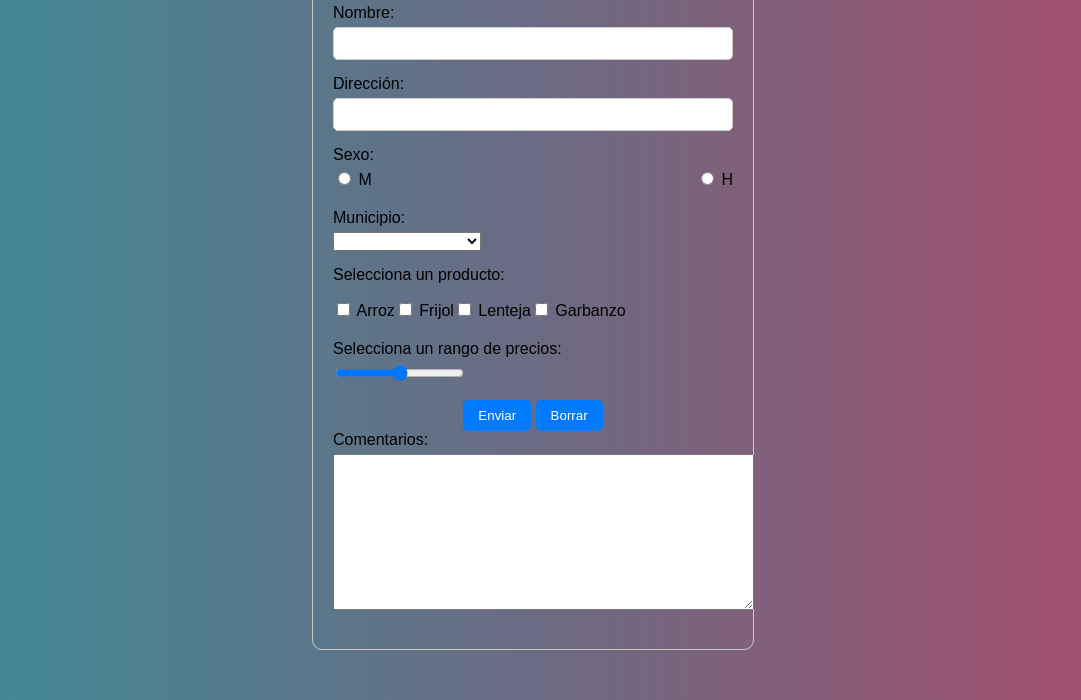
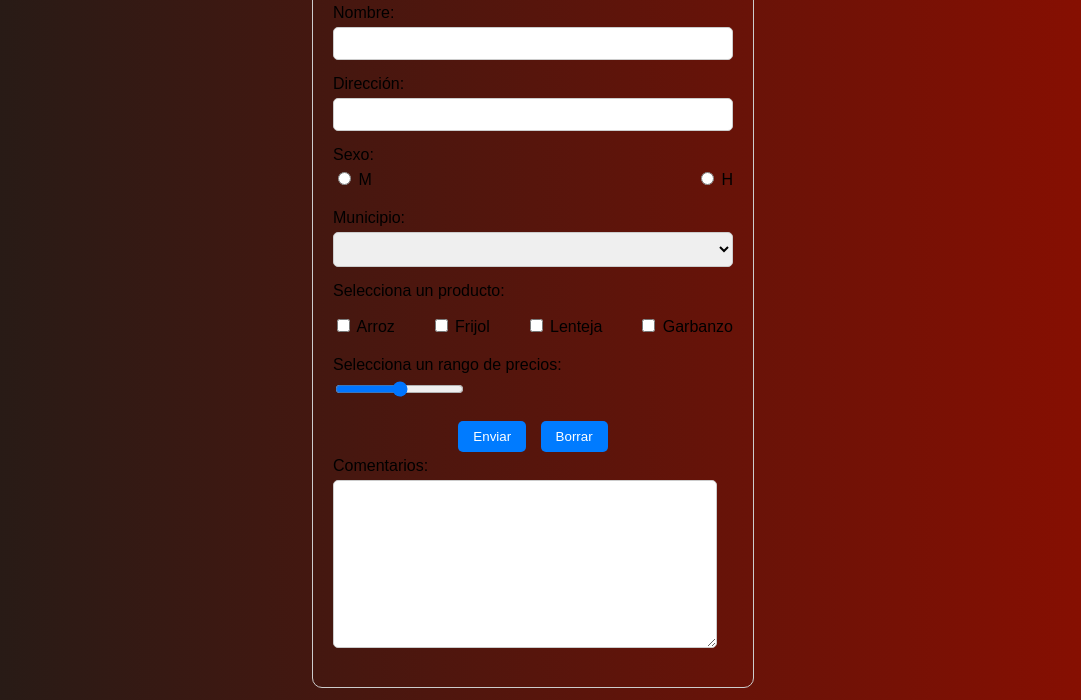
Before and after one commit to chaparro-dom/curso-html, a plain HTML site: page agosto/8 de agosto del 2024/practica2.html in a window 1280 px wide. Shown: the part 100-800 px from the top of the page, without its empty margins (107-1188 px from the left). Drawn offline with Linux system fonts and the light colour scheme.

Commit message:
8 de agosto

```diff
--- a/agosto/8 de agosto del 2024/practica2.html
+++ b/agosto/8 de agosto del 2024/practica2.html
@@ -3,7 +3,7 @@
 <head>
     <meta charset="UTF-8">
     <meta name="viewport" content="width=device-width, initial-scale=1.0">
-    <link rel="stylesheet" href="style.css">
+    <link rel="stylesheet" href="style2.css">
     <title>Document</title>
 </head>
 <body>
--- a/agosto/8 de agosto del 2024/style2.css
+++ b/agosto/8 de agosto del 2024/style2.css
@@ -1,7 +1,8 @@
 body {
-    background: #59C173;  /* fallback for old browsers */
-    background: -webkit-linear-gradient(to right, #5D26C1, #a17fe0, #59C173);  /* Chrome 10-25, Safari 5.1-6 */
-    background: linear-gradient(to right, #5D26C1, #a17fe0, #59C173); /* W3C, IE 10+/ Edge, Firefox 16+, Chrome 26+, Opera 12+, Safari 7+ */
+    background: #8E0E00;  /* fallback for old browsers */
+    background: -webkit-linear-gradient(to right, #1F1C18, #8E0E00);  /* Chrome 10-25, Safari 5.1-6 */
+    background: linear-gradient(to right, #1F1C18, #8E0E00); /* W3C, IE 10+/ Edge, Firefox 16+, Chrome 26+, Opera 12+, Safari 7+ */
+
 }
 
 h1 {
```
